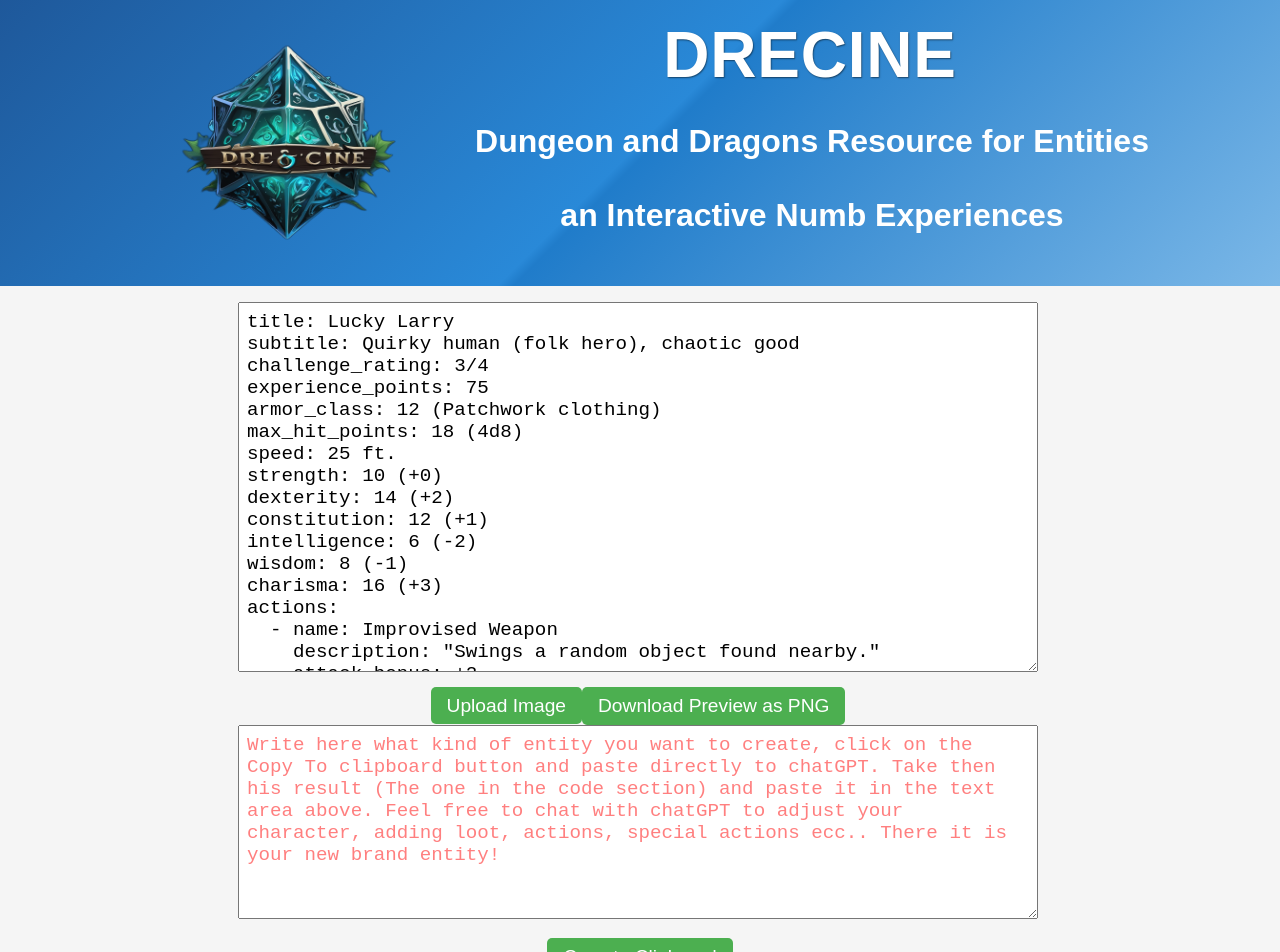
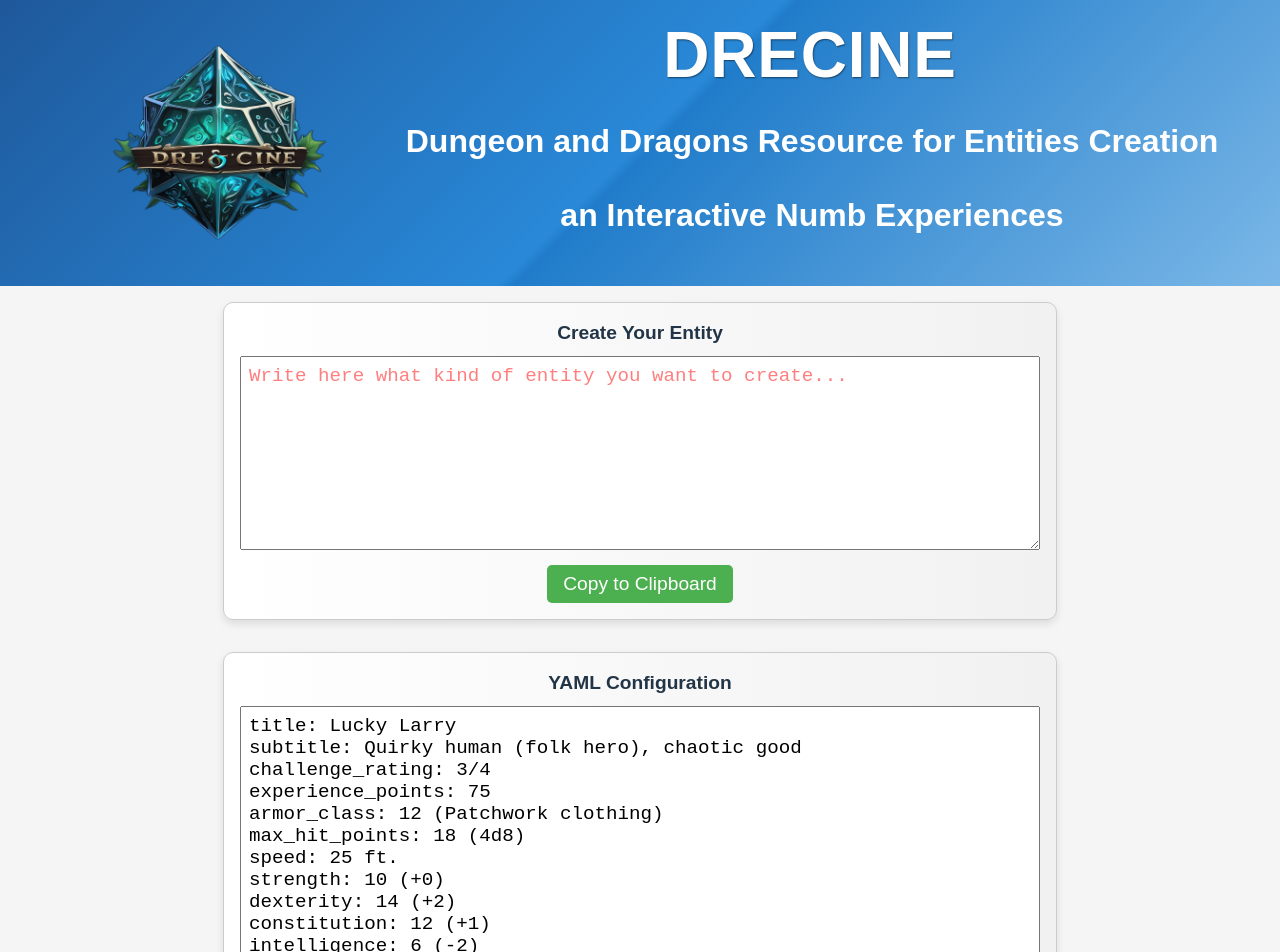
Before and after one commit to alessandriLuca/dndtool, a React (Vite) app: page / in a window 1280 px wide. Shown: the top 952 px of the page. Built offline with nearby package versions, Linux system fonts and the light colour scheme.

Commit message:
automatic push

```diff
--- a/index.html
+++ b/index.html
@@ -67,7 +67,7 @@
     <img id="logo" src="/logo.png" alt="Logo" />
     <div>
       <h1>DRECINE</h1>
-      <h2>Dungeon and Dragons Resource for Entities</h2>
+      <h2>Dungeon and Dragons Resource for Entities Creation</h2>
       <h2>an Interactive Numb Experiences</h2>
     </div>
   </div>
--- a/src/App.css
+++ b/src/App.css
@@ -169,3 +169,23 @@ h4 {
     opacity: 0.5;
 
 }
+
+.section {
+  margin-bottom: 2rem; /* Aumenta il margine */
+  padding: 1rem; /* Più spazio interno */
+  border: 1px solid #ccc;
+  border-radius: 10px; /* Angoli più arrotondati */
+  background: linear-gradient(to right, #ffffff, #f1f1f1); /* Sfondo con gradiente */
+  box-shadow: 0 4px 8px rgba(0, 0, 0, 0.1); /* Ombra leggera */
+  transition: box-shadow 0.3s; /* Transizione dell'ombra */
+}
+
+.section:hover {
+  box-shadow: 0 6px 12px rgba(0, 0, 0, 0.2); /* Ombra più pronunciata al passaggio del mouse */
+}
+
+.section-title {
+  font-size: 1.2rem;
+  font-weight: bold;
+  margin-bottom: 0.5rem; /* Spazio tra il titolo e il contenuto */
+}
--- a/src/App.jsx
+++ b/src/App.jsx
@@ -68,20 +68,16 @@ const handleDownloadAsPng = () => {
   }
 };
 
-
-
-const handleCopyToClipboard = () => {
-  // Leggi il contenuto del file header.txt
+const handleCopyToClipboardAndOpen = () => {
   fetch('./header.txt')
     .then((response) => response.text())
     .then((headerText) => {
-      // Combinare il testo del file header.txt con il contenuto del campo di input
       const textWithHeader = headerText + '\n' + additionalText;
 
-      // Copia il testo combinato nella clipboard
       navigator.clipboard.writeText(textWithHeader)
         .then(() => {
           console.log('Testo copiato nella clipboard con successo:', textWithHeader);
+          openChatGPT(); // Apri ChatGPT dopo la copia
         })
         .catch((error) => {
           console.error('Errore nella copia nella clipboard:', error);
@@ -91,10 +87,31 @@ const handleCopyToClipboard = () => {
       console.error('Error reading header.txt:', error);
     });
 };
+
+const openChatGPT = () => {
+  const chatGPTURL = "https://chat.openai.com/chat"; // Sostituisci con l'URL corretto di ChatGPT
+  window.open(chatGPTURL, '_blank');
+};
  return (
     <div className="app-container">
-    <div className="input-container">
-      <div className="left-column">
+      <div className="section">
+        <div className="section-title">Create Your Entity</div>
+        <div className="additional-text-container">
+          <textarea
+            rows="8"
+            placeholder="Write here what kind of entity you want to create..."
+            value={additionalText}
+            onChange={(e) => setAdditionalText(e.target.value)}
+            className="additional-text-input"
+          />
+        </div>
+          <button onClick={handleCopyToClipboardAndOpen} className="custom-file-upload">
+            Copy to Clipboard
+          </button>
+      </div>
+
+      <div className="section">
+        <div className="section-title">YAML Configuration</div>
         <div className="text-input-container">
           <textarea
             rows="16"
@@ -115,38 +132,23 @@ return (
             onChange={handleImageChange}
             style={{ display: 'none' }}
           />
-          <button onClick={handleDownloadAsPng} className="custom-file-upload">
-            Download Preview as PNG
-          </button>
-        </div>
-        <div className="additional-text-container">
-          <textarea
-            rows="8"
-            placeholder="Write here what kind of entity you want to create, click on the Copy To clipboard button and paste directly to chatGPT. Take then his result (The one in the code section) and paste it in the text area above. Feel free to chat with chatGPT to adjust your character, adding loot, actions, special actions ecc.. There it is your new brand entity!"
-            value={additionalText}
-            onChange={(e) => setAdditionalText(e.target.value)}
-            className="additional-text-input"
-          />
         </div>
       </div>
-      <div className="right-column">
-        {/* Right column content, if any, can go here */}
-      </div>
-    </div>
-    <button onClick={handleCopyToClipboard} className="custom-file-upload">
-      Copy to Clipboard
-    </button>
+
+      <div className="section">
+        <div className="section-title">Preview and Download</div>
         {yamlData && (
           <div ref={previewRef} className="preview-container">
             <Preview yamlData={yamlData} imageUrl={usingDefaultImage ? './larry.png' : imageUrl} />
           </div>
         )}
+        <button onClick={handleDownloadAsPng} className="custom-file-upload">
+          Download Preview as PNG
+        </button>
+      </div>
     </div>
   );
+}
 
 
-
-
-}
-
 export default App;
```
Lines whose indentation alone changed are shown as unchanged.
